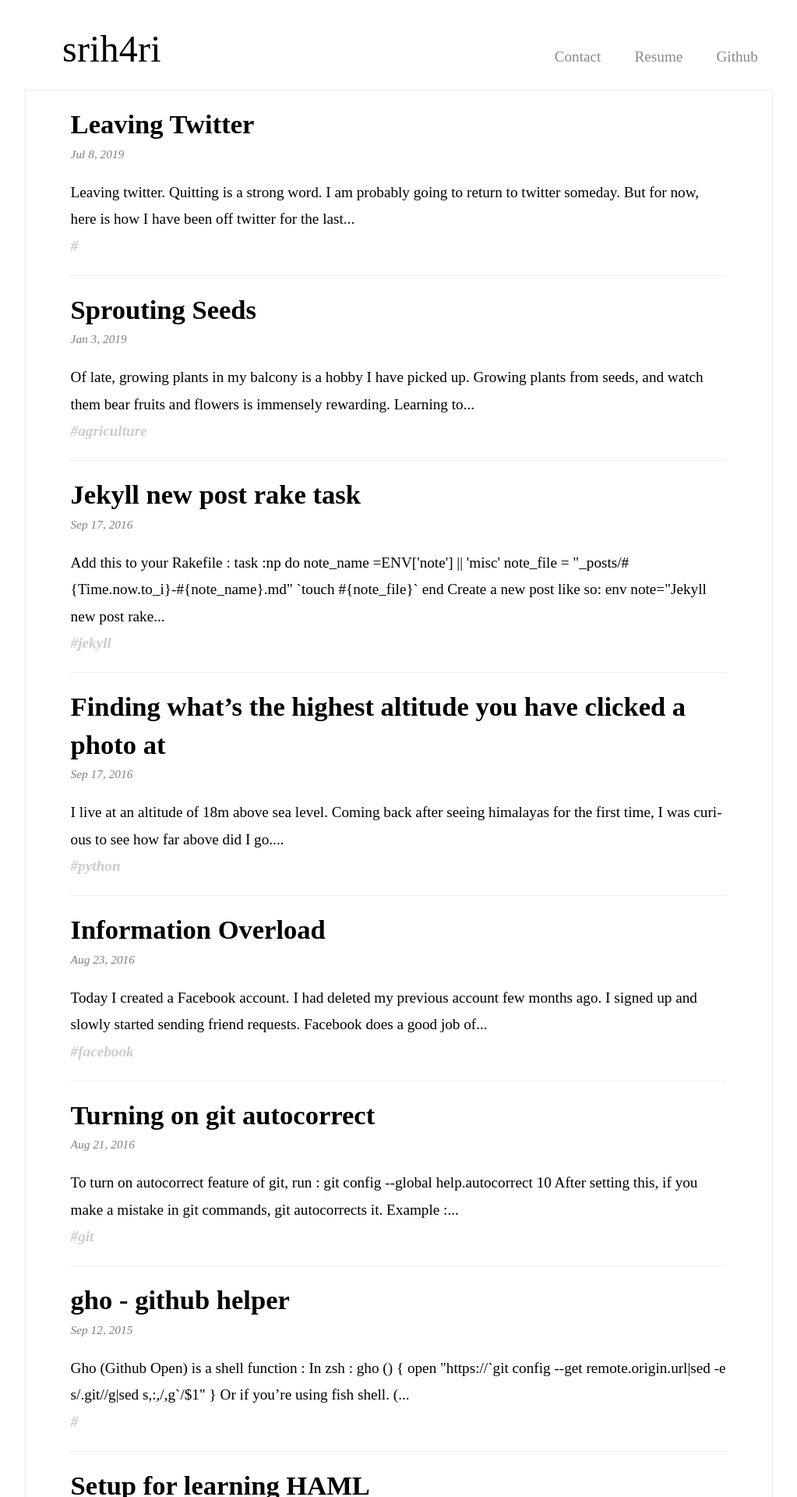
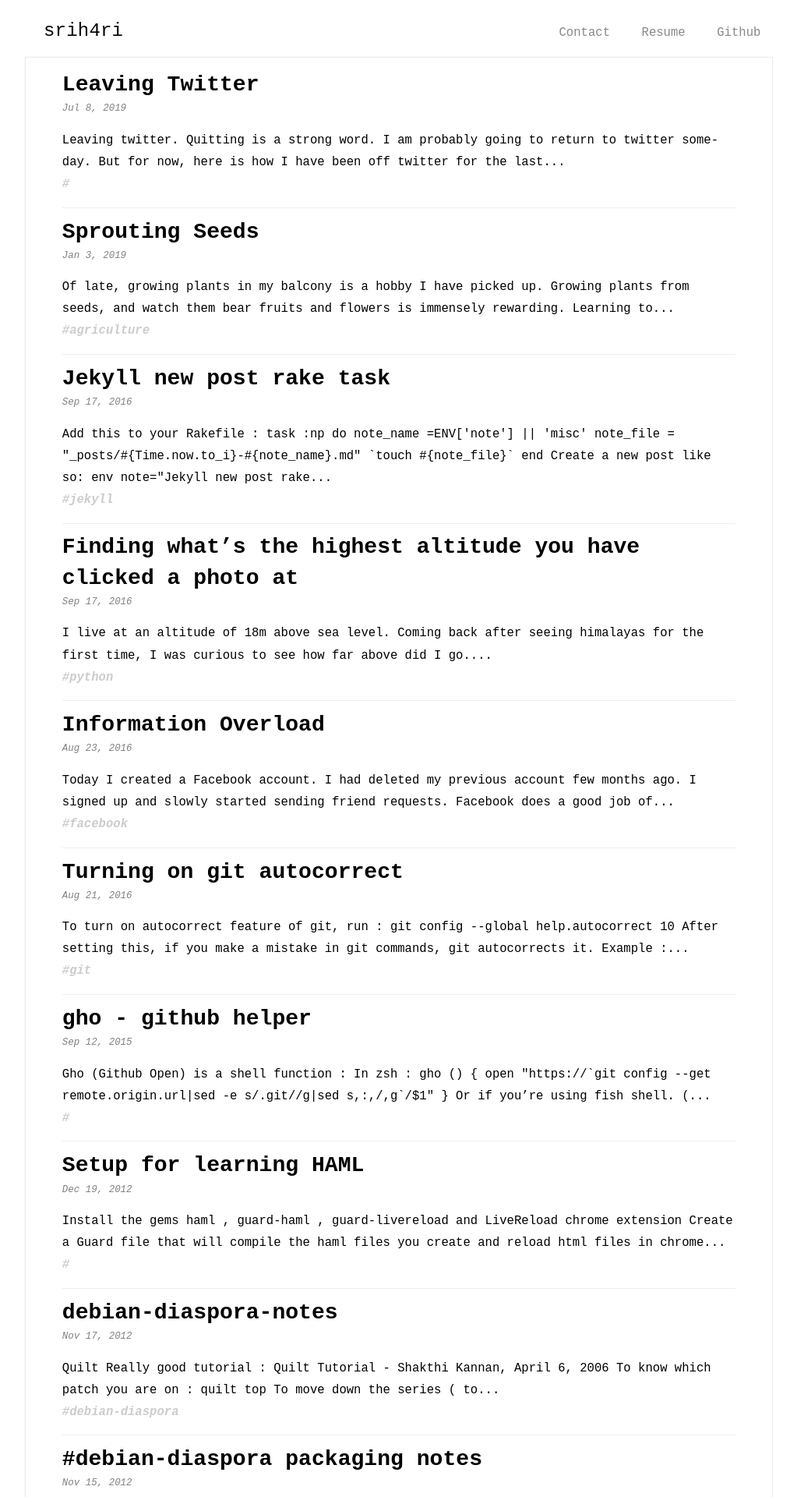
Before and after one commit to srih4ri/srih4ri.github.com, a Jekyll site: the page built from index.html, in a window 1280 px wide. Shown: the top 1920 px of the page at 78% size, without its empty margins (128-1151 px from the left). Built offline with Jekyll 4.4.1, drawn with Linux system fonts in a browser that asks for light colours.

Commit message:
Update srih4ri.css

```diff
--- a/css/srih4ri.css
+++ b/css/srih4ri.css
@@ -9,7 +9,7 @@ ul, p{
 }
 
 body {
-    font-family: Avenir Next;
+    font-family: Monospace;
     font-size: larger;
     margin: auto;
     width: auto;
@@ -117,7 +117,7 @@ p.nav_links > a{
 }
 
 .postlist__post {
-    margin-bottom: 1em;
+    margin-bottom: 0.7em;
     border-bottom: 1px solid #eee;
 }
 
@@ -178,8 +178,7 @@ p.nav_links > a{
 }
 
 .hero-title{
-    font-family: American Typewriter;
-    font-size: 48px;
+    font-size: 24px;
     padding-left: 1em;
     letter-spacing: 0.2px;
 }
```
